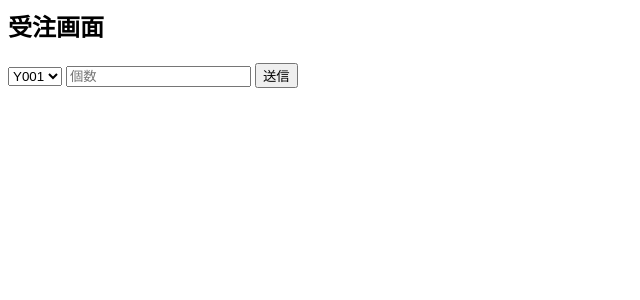
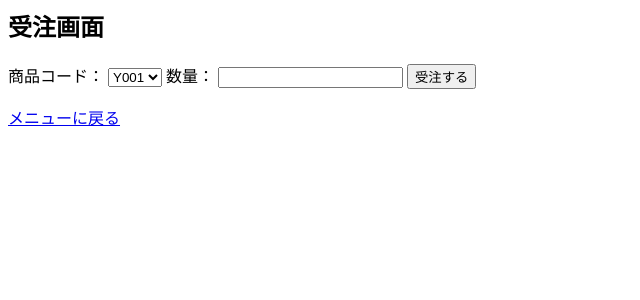
Before and after one commit to erp-mini-web/erp-mini, a Flask app: page /order in a window 1280 px wide. Shown: the top 300 px of the page, without its empty margins (0-640 px from the left). Run offline with Flask 3, Linux system fonts and the light colour scheme.

Commit message:
Update order.html

```diff
--- a/templates/order.html
+++ b/templates/order.html
@@ -1,10 +1,17 @@
 <h2>受注画面</h2>
+
 <form method="post">
+  <label>商品コード：</label>
   <select name="product">
-    {% for code in ["Y001","Y002","Y003","Y004","Y005"] %}
+    {% for code in ["Y001","Y002","Y003","Y004","Y005","Y006","Y007","Y008","Y009","Y010"] %}
       <option value="{{ code }}">{{ code }}</option>
     {% endfor %}
   </select>
-  <input type="number" name="quantity" placeholder="個数">
-  <button type="submit">送信</button>
+
+  <label>数量：</label>
+  <input type="number" name="quantity" min="1">
+
+  <button type="submit">受注する</button>
 </form>
+
+<a href="/">メニューに戻る</a>
```
